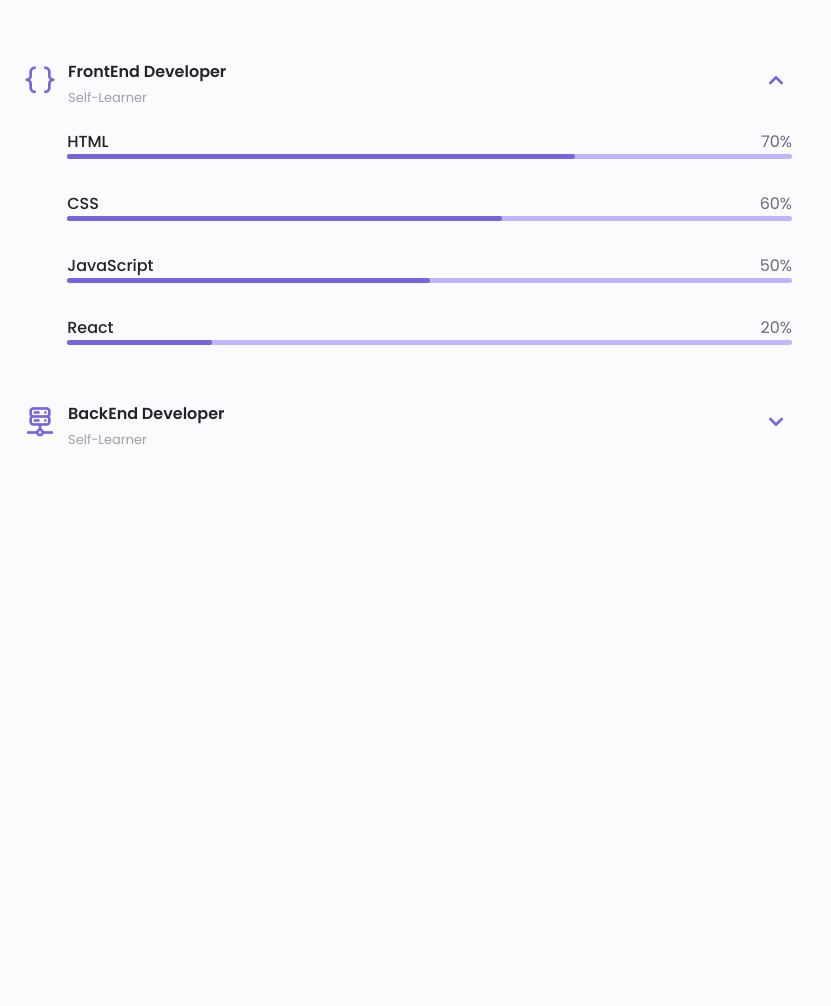
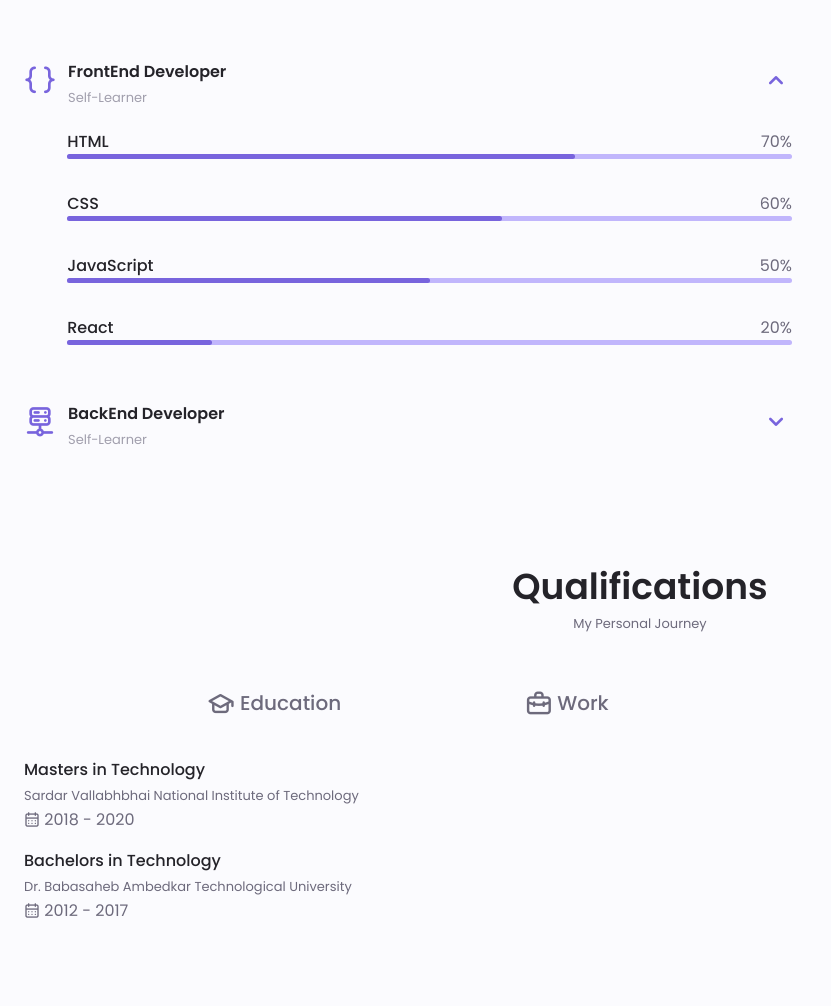
Before and after one commit to HackerdX/AV-Portfolio, a plain HTML site: page index.html in a window 1280 px wide. Shown: the part 1518-2524 px from the top of the page, without its empty margins (0-831 px from the left). Before the commit the page ends 2093 px from the top, so only its background shows below. Drawn offline with nearby package versions, Linux system fonts and the light colour scheme.

Commit message:
Qualification Added

```diff
--- a/assets/css/style.css
+++ b/assets/css/style.css
@@ -387,7 +387,7 @@ img{
 }
 
 
-/* ===================================== ABOUT ============================================ */
+/* ===================================== SKILLS ============================================ */
 .skills__container{
     row-gap: 0;
 }
@@ -488,3 +488,78 @@ img{
 .skills__open .skills__arrow{
     transform: rotate(-180deg);
 }
+
+/* ===================================== QUALIFICATIONS ============================================ */
+.qualification__tabs{
+    display: flex;
+    justify-content: space-evenly;
+    margin-bottom: var(--mb-2);
+}
+
+.qualification__button{
+    font-size: var(--h3-font-size);
+    font-weight: var(--font-medium);
+    cursor: pointer;
+}
+
+.qualification__button:hover{
+    color: var(--first-color);
+}
+
+.qualification__icon{
+    font-size: 1.8rem;
+    margin-right: var(--mb-0-25);
+}
+
+/* .qualification__data{
+    display: grid;
+    grid-template-columns: 1fr max-content 1fr;
+    column-gap: 1.5rem;
+} */
+
+.qualification__title{
+    font-size: var(--normal-font-size);
+    font-weight: var(--font-medium);
+}
+
+.qualification__subtitle{
+    display: inline-block;
+    font-size: var(--small-font-size);
+}
+
+.qualification__calendar{
+    font-size: var(--smaller-font-size);
+    color: var(--text-color-light);
+}
+
+.qualification__data{
+    margin-bottom: var(--mb-1);
+}
+
+/* .qualification__rounder{
+    display: inline-block;
+    width: 13px;
+    height: 13px;
+    background-color: var(--first-color);
+    border-radius: 50%;
+}
+
+.qualification__line{
+    display: block;
+    width: 1px;
+    height: 100%;
+    background-color: var(--first-color);
+    transform: translate(6px, -7px);
+} */
+
+.qualification [data-content]{
+    display: none;
+}
+
+.qualification__active[data-content]{
+    display: block;
+}
+
+/* .qualification__active, .qualification__button{
+    color: var(--first-color);
+} */
--- a/assets/js/main.js
+++ b/assets/js/main.js
@@ -27,7 +27,7 @@ function linkAction(){
 navLink.forEach(n => n.addEventListener("click", linkAction));
 
 
-/* ==================================== ACCORDION(SLIDING) SKILLS ================================== */
+/* ==================================== ACCORDION(SLIDING through arrow click) SKILLS ================================== */
 const skillsContent = document.getElementsByClassName('skills__content'),
       skillsHeader = document.querySelectorAll('.skills__header');
 
@@ -44,3 +44,22 @@ function toggleSkills(){
 skillsHeader.forEach(e => {
     e.addEventListener("click", toggleSkills);
 })
+
+
+/* ==================================== QUALIFICATION TABS ================================== */
+const tabs = document.querySelectorAll('[data-target]'),
+      tabContents = document.querySelectorAll('[data-content]');
+
+tabs.forEach(tab => {
+    tab.addEventListener("click", () => {
+        const target = document.querySelector(tab.dataset.target);
+        tabContents.forEach( tabContent => {
+            tabContent.classList.remove('qualification__active');
+        })
+        target.classList.add('qualification__active');
+        tabs.forEach(tab => {
+            tab.classList.remove('qualification__active');
+        })
+        tab.classList.add('qualification__active');
+    })
+})
--- a/index.html
+++ b/index.html
@@ -210,6 +210,76 @@
             </div>
         </section>
 
+        <!-- ============================== QUALIFICATIONS =================================== -->
+        <section class="qualification section">
+            <h2 class="section__title">Qualifications</h2>
+            <span class="section__subtitle">My Personal Journey</span>
+
+            <div class="qualification__container container">
+                <div class="qualification__tabs">
+                    <div class="qualification__button button--flex qualification__active" data-target="#education">
+                        <i class="uil uil-graduation-cap qualification__icon"></i>
+                        Education
+                    </div>
+                    <div class="qualification__button button--flex" data-target="#work">
+                        <i class="uil uil-briefcase-alt qualification__icon"></i>
+                        Work
+                    </div>
+                </div>
+
+                <div class="qualification__sections">
+                    <div class="qualification__content qualification__active" data-content id="education">
+                        <div class="qualification__data">
+                            <div>
+                                <h3 class="qualification__title">Masters in Technology</h3>
+                                <span class="qualification__subtitle">Sardar Vallabhbhai National Institute of Technology</span>
+                                <div class="qualification__calender">
+                                    <i class="uil uil-calendar-alt"></i>
+                                    2018 - 2020
+                                </div>
+                            </div>
+
+                            <div>
+                                <span class="qualification__rounder"></span>
+                                <span class="qualification__line"></span>
+                            </div>
+                        </div>
+
+                        <div class="qualification__data">
+                            <div>
+                                <h3 class="qualification__title">Bachelors in Technology</h3>
+                                <span class="qualification__subtitle">Dr. Babasaheb Ambedkar Technological University</span>
+                                <div class="qualification__calender">
+                                    <i class="uil uil-calendar-alt"></i>
+                                    2012 - 2017
+                                </div>
+                            </div>
+                            <div>
+                                <span class="qualification__rounder"></span>
+                                <span class="qualification__line"></span>
+                            </div>
+                        </div>
+                    </div>
+
+                    <div class="qualification__content" data-content id="work">
+                        <div class="qualification__data">
+                            <div>
+                                <h3 class="qualification__title">BackEnd Developer (Intern)</h3>
+                                <span class="qualification__subtitle">Reliance Industries Ltd;</span>
+                                <div class="qualification__calender">
+                                    <i class="uil uil-calendar-alt"></i>
+                                    06/2019 - 05/2020
+                                </div>
+                            </div>
+                            <div>
+                                <span class="qualification__rounder"></span>
+                                <span class="qualification__line"></span>
+                            </div>
+                        </div>
+                    </div>
+                </div>
+            </div>
+        </section>
 </body>
 <script src="./assets/js/main.js"></script>
 </html>
```
